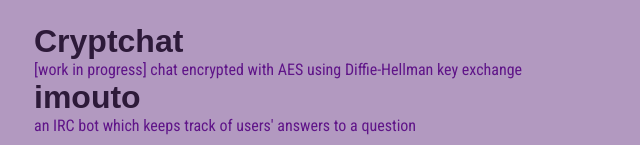
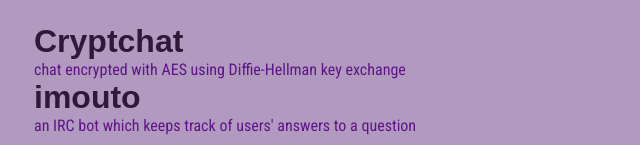
Before and after one commit to djohsson/davidjohansson-me, a plain HTML site: page src/index.html in a window 1280 px wide. Shown: the part 375-520 px from the top of the page, without its empty margins (306-946 px from the left). Drawn offline with Linux system fonts and the light colour scheme.

Commit message:
Remove 'work in progress' from Cryptchat

```diff
--- a/src/index.html
+++ b/src/index.html
@@ -27,7 +27,7 @@
                     <a href="https://github.com/djohsson/Cryptchat">Cryptchat</a>
                 </div>
                 <div class="project_descr">
-                    [work in progress] chat encrypted with AES using Diffie-Hellman key exchange
+                    chat encrypted with AES using Diffie-Hellman key exchange
                 </div>
             </div>
 
```
